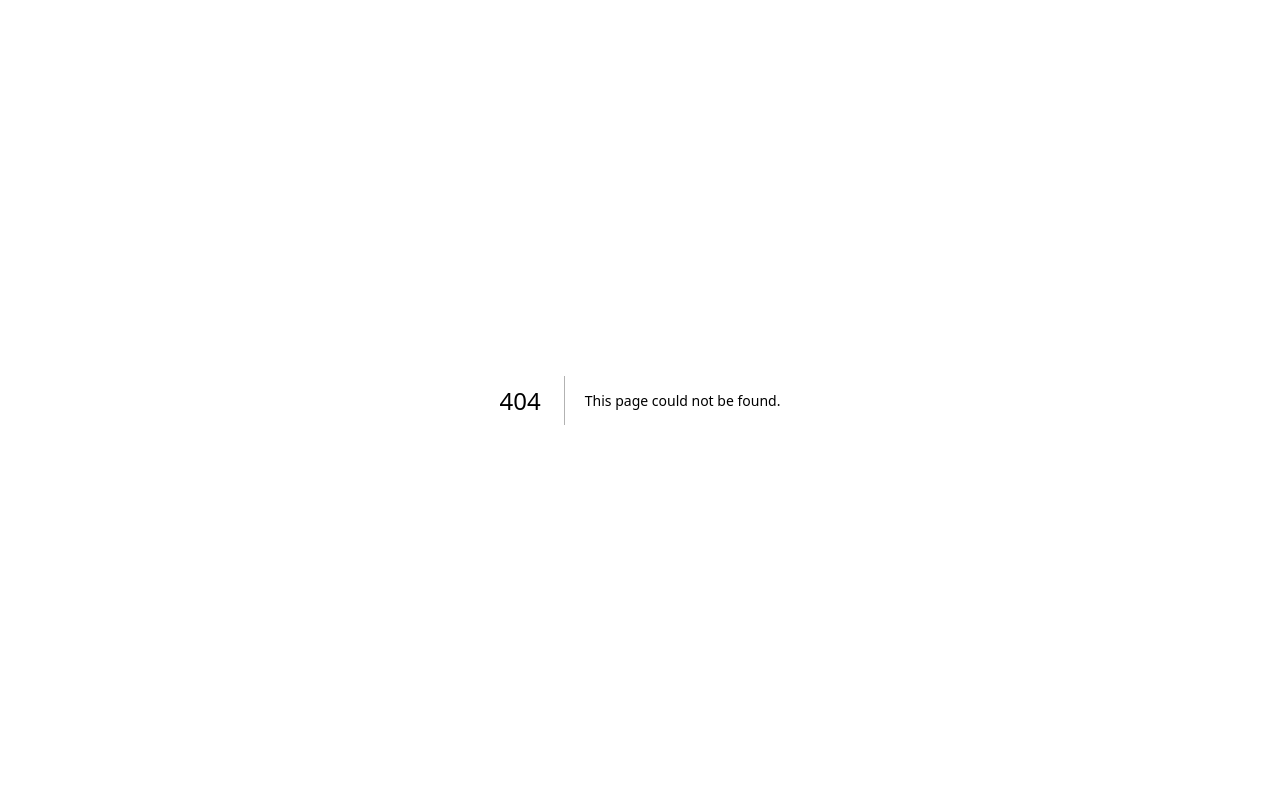
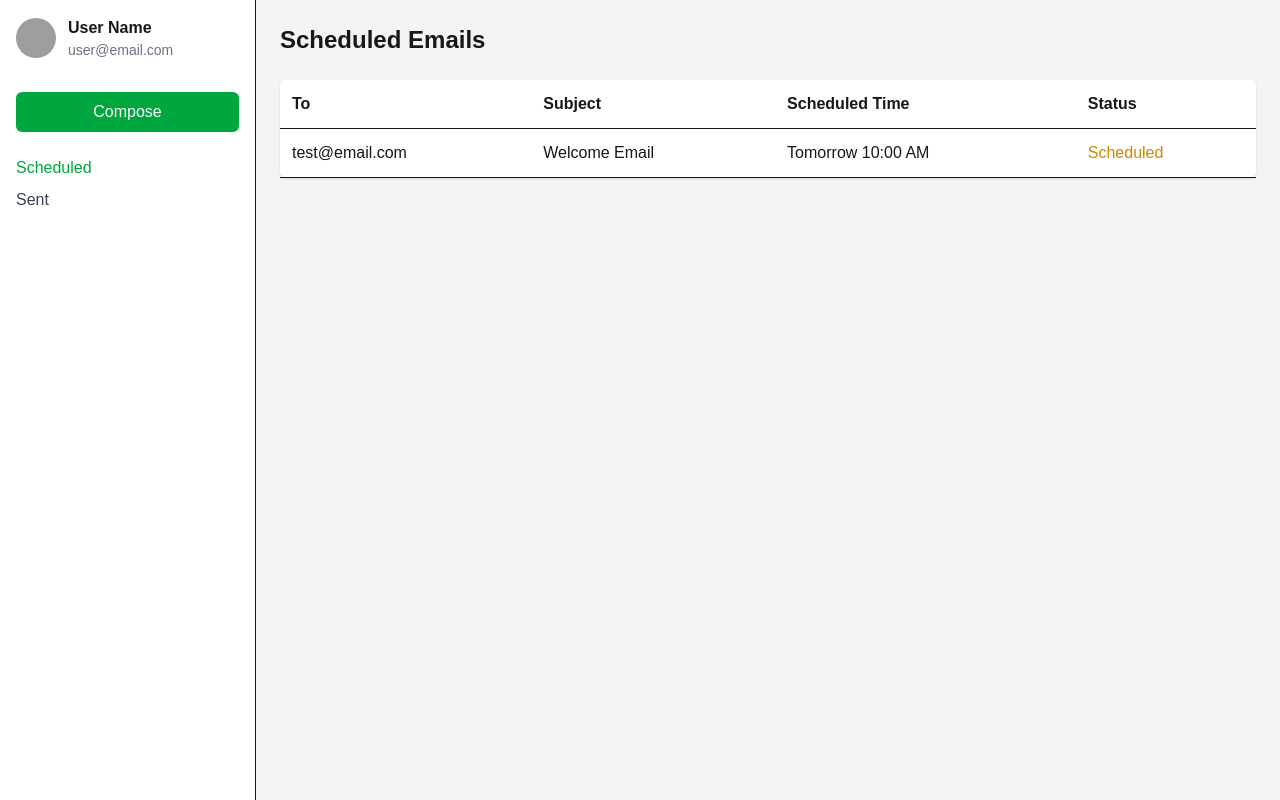
Before and after one commit to rajharsh0226-beep/reachinbox-assignment, a Next.js app in the folder frontend/: page /dashboard in a window 1280 px wide. Before the commit this address had no page. Built offline with nearby package versions, Linux system fonts and the light colour scheme; grey boxes are pictures that could not be loaded.

Commit message:
dashboard scheduled ui

```diff
--- /dev/null
+++ b/frontend/app/dashboard/page.tsx
@@ -0,0 +1,54 @@
+export default function DashboardPage() {
+  return (
+    <div className="flex min-h-screen bg-gray-100">
+      {/* Sidebar */}
+      <div className="w-64 bg-white border-r p-4">
+        <div className="flex items-center gap-3 mb-8">
+          <img
+            src="https://i.pravatar.cc/40"
+            className="w-10 h-10 rounded-full"
+          />
+          <div>
+            <p className="font-semibold">User Name</p>
+            <p className="text-sm text-gray-500">user@email.com</p>
+          </div>
+        </div>
+
+        <button className="w-full bg-green-600 text-white py-2 rounded-md mb-6">
+          Compose
+        </button>
+
+        <div className="space-y-2 text-gray-700">
+          <div className="font-medium text-green-600">Scheduled</div>
+          <div className="hover:text-green-600 cursor-pointer">Sent</div>
+        </div>
+      </div>
+
+      {/* Main Content */}
+      <div className="flex-1 p-6">
+        <h1 className="text-2xl font-semibold mb-6">Scheduled Emails</h1>
+
+        <div className="bg-white rounded-md shadow">
+          <table className="w-full text-left">
+            <thead className="border-b">
+              <tr>
+                <th className="p-3">To</th>
+                <th className="p-3">Subject</th>
+                <th className="p-3">Scheduled Time</th>
+                <th className="p-3">Status</th>
+              </tr>
+            </thead>
+            <tbody>
+              <tr className="border-b">
+                <td className="p-3">test@email.com</td>
+                <td className="p-3">Welcome Email</td>
+                <td className="p-3">Tomorrow 10:00 AM</td>
+                <td className="p-3 text-yellow-600 font-medium">Scheduled</td>
+              </tr>
+            </tbody>
+          </table>
+        </div>
+      </div>
+    </div>
+  );
+}
```
